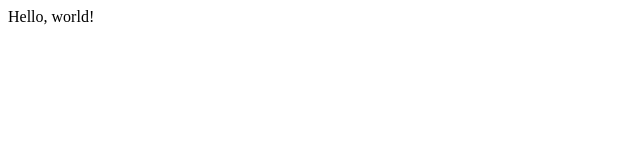
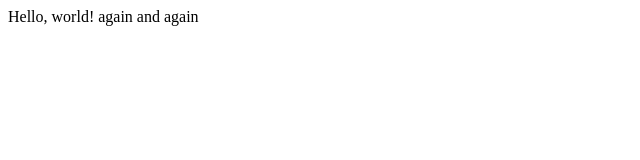
Before and after one commit to pingu798/git-tutorial, a plain HTML site: page index.html in a window 1280 px wide. Shown: the whole page, without its empty margins (0-640 px from the left). Drawn offline with Linux system fonts and the light colour scheme.

Commit message:
third commit

```diff
--- a/index.html
+++ b/index.html
@@ -4,6 +4,6 @@
         <title>My Webpage</title>
     </head>
     <body>
-        Hello, world!
+        Hello, world! again and again
     </body>
 </html>
```
